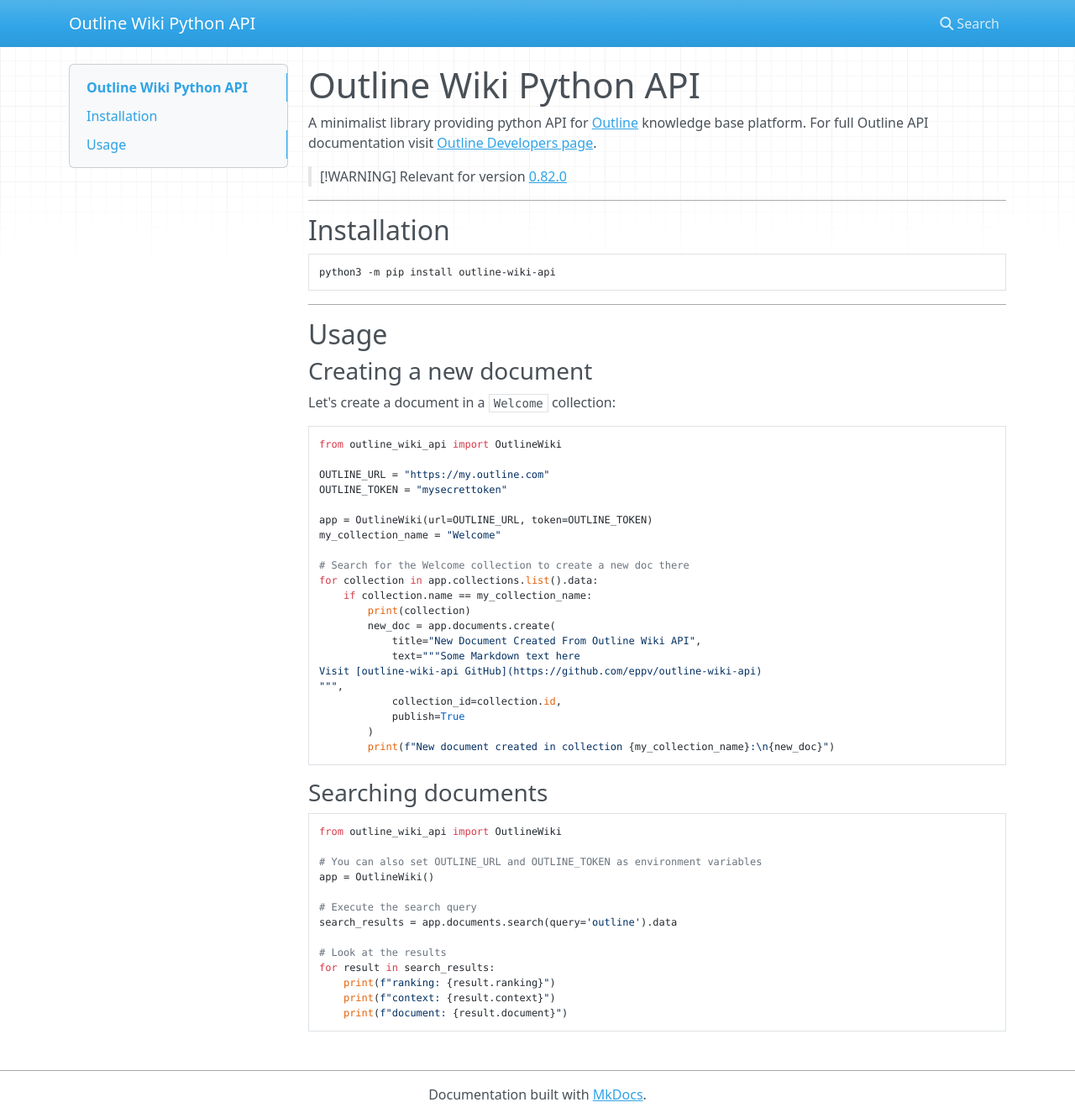
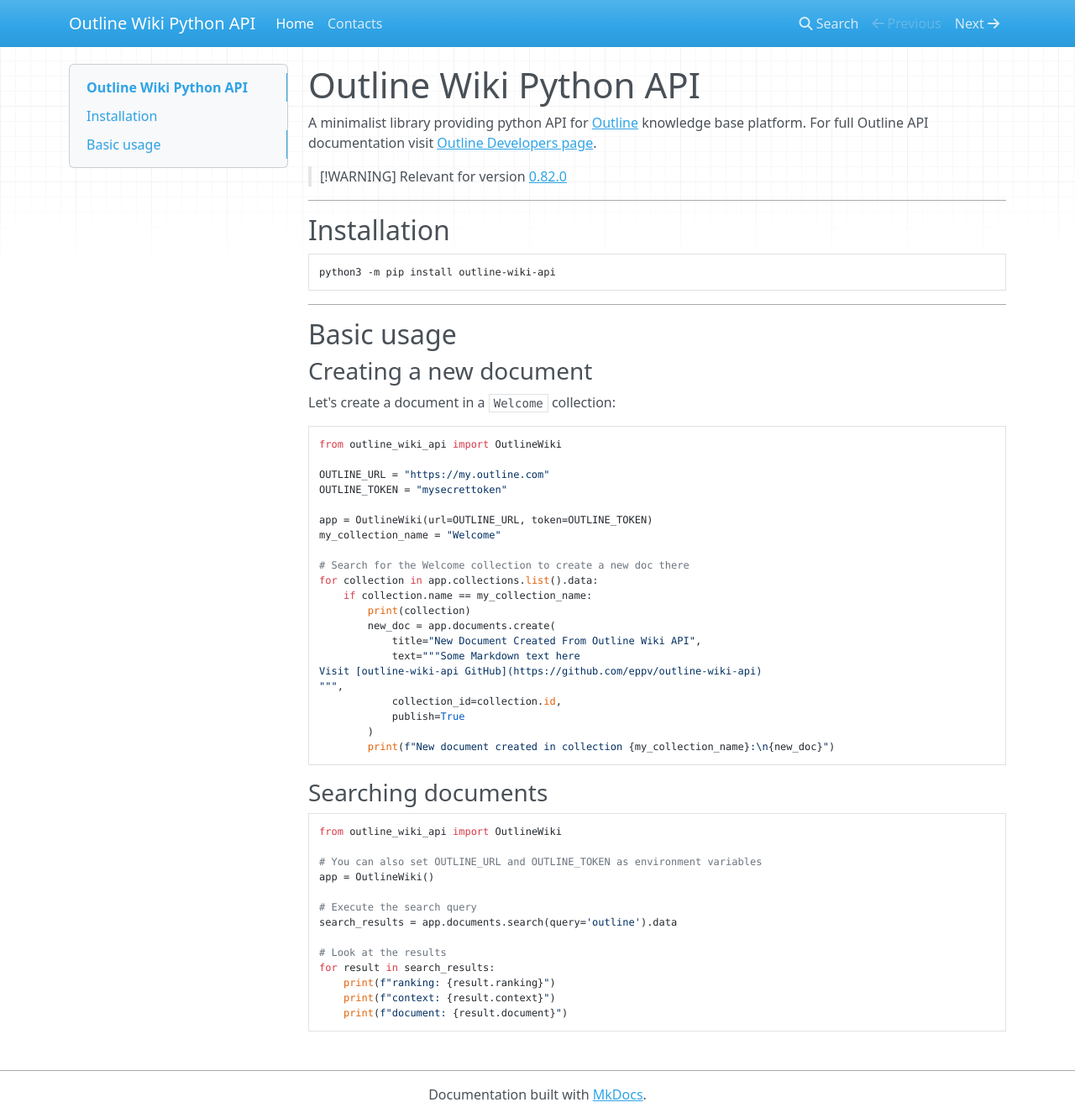
Before and after one commit to eppv/outline-wiki-api, an MkDocs documentation site: the page built from docs/index.md, in a window 1280 px wide and 1331 px high. Shown: the whole window at 84% size. Built offline with MkDocs 1.6.1, drawn with Linux system fonts in a browser that asks for light colours; nearby versions of some CDN libraries.

Commit message:
Update docs

````diff
--- a/docs/index.md
+++ b/docs/index.md
@@ -15,7 +15,7 @@
 ```
 
 ---
-## Usage
+## Basic usage
 
 ### Creating a new document
 
--- a/mkdocs.yml
+++ b/mkdocs.yml
@@ -1 +1,4 @@
 site_name: Outline Wiki Python API
+nav:
+  - Home: index.md
+  - Contacts: contacts.md
````
Also changed, not shown: docs/contacts.md (added, +2 -0 lines).
